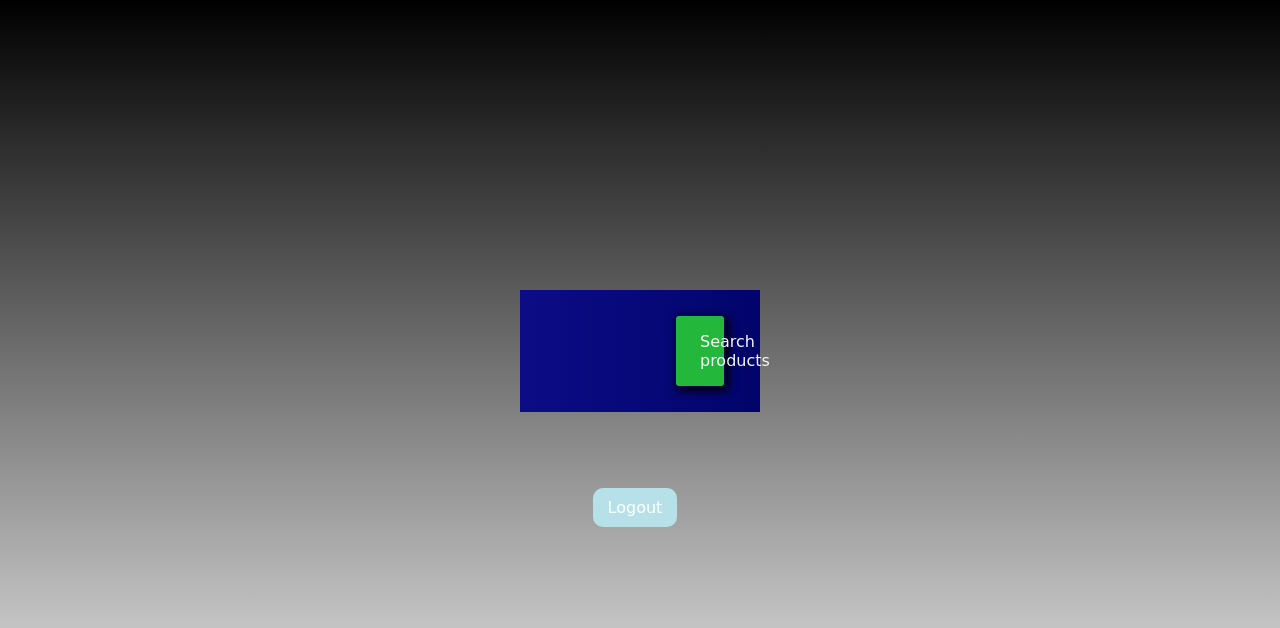
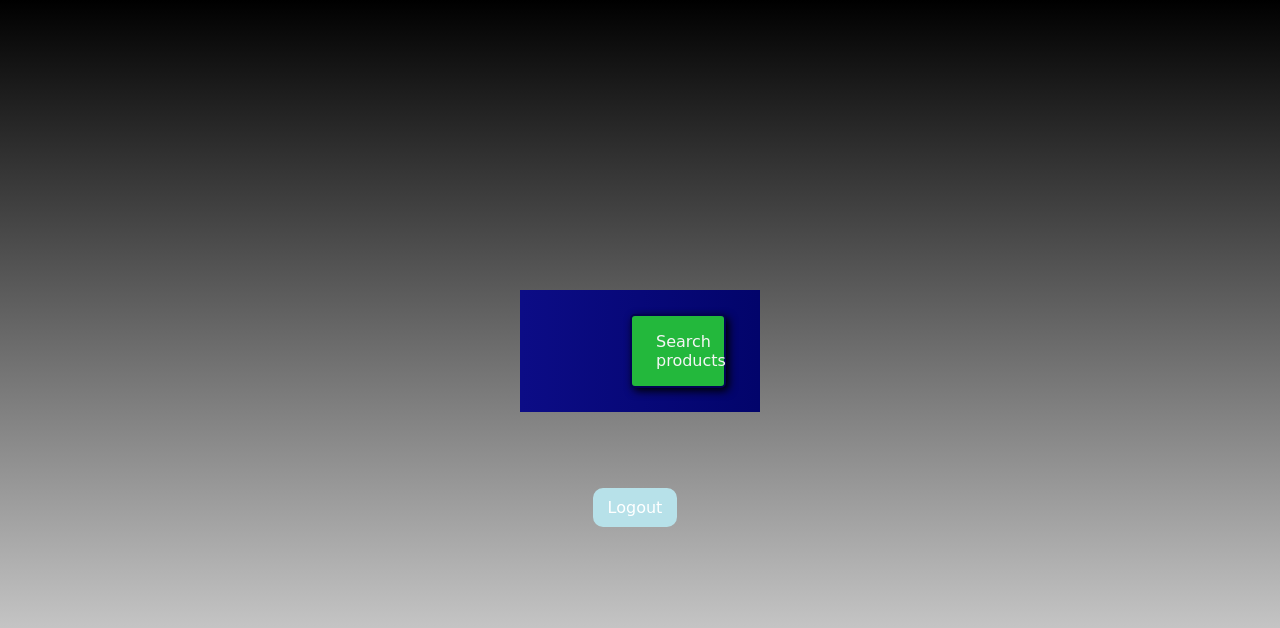
Before and after one commit to theGiuMac/pasd-PoC, a PHP site: page /clerk_home.php in a window 1280 px wide. Shown: the top 628 px of the page. Run offline with PHP 8.4, Linux system fonts and the light colour scheme; the visitor is signed in with stand-in values (Sample User, id 1).

Commit message:
Modified style for fancy buttons

```diff
--- a/style.css
+++ b/style.css
@@ -50,7 +50,7 @@ input {
 
     border: 2px solid #ccc;
 
-    width: 95%;
+    width: 50%;
 
     padding: 10px;
 
@@ -202,7 +202,7 @@ img {
     text-decoration: none;
     font-size: 1em;
     display: inline-block;
-    width: 22%;
+    width: 50%;
     border-radius: 5px;
     box-shadow: 3px 3px 8px 0 #000;
 }
```
